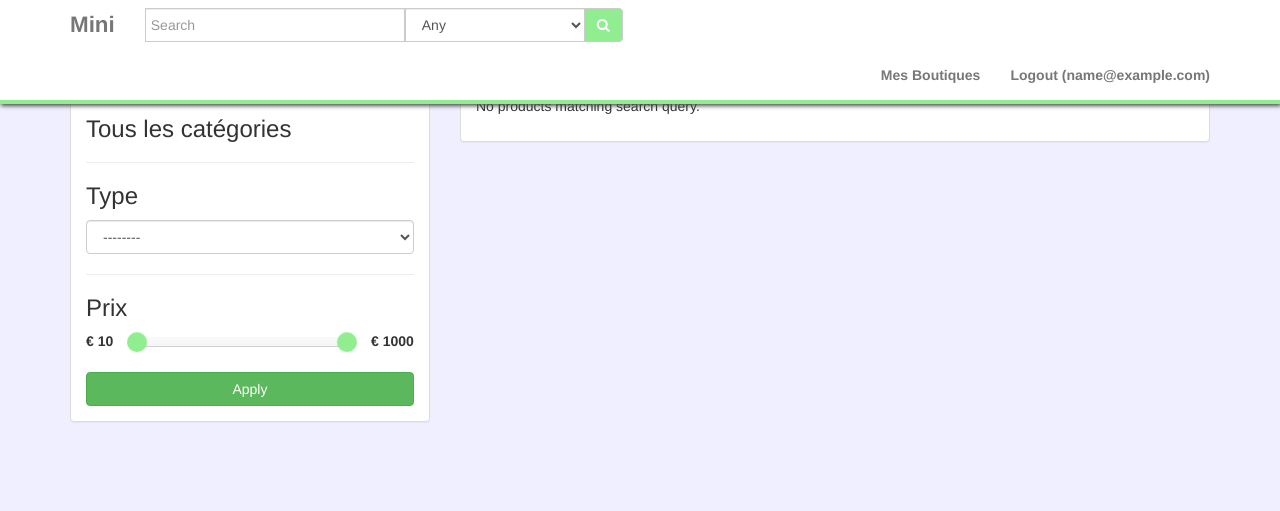
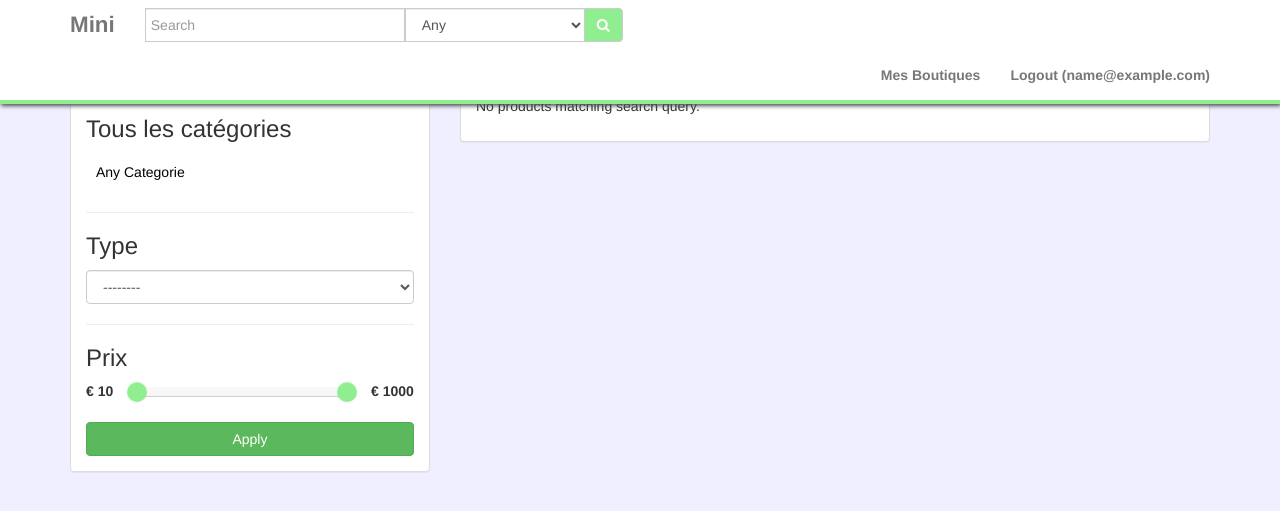
Before and after one commit to MohamedBouzidi/boutique, a Django app: page /boutique/search in a window 1280 px wide. Shown: the top 511 px of the page. Run offline with Django 3.2, Linux system fonts and the light colour scheme; the visitor is signed in with stand-in values (Sample User, id 1); data that the repository does not hold is empty; style sheets or scripts are compiled from the project's sources; some libraries are stand-ins or nearby versions.

Commit message:
Finished search

```diff
--- a/shop/static/shop/js/sidebar.js
+++ b/shop/static/shop/js/sidebar.js
@@ -41,14 +41,4 @@ $("document").ready(function () {
             }
         });
     });
-
-    $("#sidebar-submit").on('click', function (e) {
-        e.preventDefault();
-        var price_range = $("#price").val();
-        var type_id = $("#type").val();
-        var $form = $("#sidebar-form");
-        var url = $form.attr('action') + 't=' + type_id + '&p=' + price_range;
-        $form.attr('action', url);
-        $form.submit();
-    });
 });
--- a/shop/templates/partials/search.html
+++ b/shop/templates/partials/search.html
@@ -2,10 +2,17 @@
     <div class="panel-body">
         <h3>Tous les catégories</h3>
         {% for categorie in categories %}
-            <a href="{% url 'search' %}?{{ params }}c={{ categorie.id }}" name="categorie">{{ categorie.label }} ({{ categorie.product_set.count }})</a>
+        <a href="{% url 'search' %}?{{ params }}c={{ categorie.id }}" name="categorie">{{ categorie.label }} (
+        {% if categorie.count %}
+            {{ categorie.count }}
+        {% else %}
+            {{ categorie.product_set.count }}
+        {% endif %}
+        )</a>
         {% endfor %}
+        <a href="{% url 'search' %}?{{ params }}c=0" name="categorie">Any Categorie</a>
         <hr>
-        <form action="{% url 'search' %}?" method="get" id="sidebar-form">
+        <form action="{% url 'search' %}" method="get">
             <h3>Type</h3>
             <select id="type" class="form-control" name="t">
                 <option value="0">--------</option>
@@ -16,11 +23,21 @@
             <hr>
             <h3>Prix</h3>
             {% include 'partials/slider.html' with params=params %}
+
+            {% if query %}
             <input type="hidden" name="q" value="{{ query }}">
+            {% endif %}
+
+            {% if order %}
+            <input type="hidden" name="o" value="{{ order }}">
+            {% endif %}
+
+            {% if categorie %}
             <input type="hidden" name="c" value="{{ categorie }}">
-            <input type="hidden" name="o" value="{{ order }}">
+            {% endif %}
+
             <br><br>
-            <input type="submit" class="btn btn-block btn-success" id="sidebar-submit" value="Apply">
+            <input type="submit" class="btn btn-block btn-success" value="Apply">
         </form>
     </div>
 </div>
--- a/shop/templates/shop/boutique_list_base.html
+++ b/shop/templates/shop/boutique_list_base.html
@@ -13,6 +13,7 @@
                         <p>{{ user.email }}</p>
                         <span>{{ user.boutique_set.count }} boutiques(s)</span><br><br>
                         <div class="btn-group" role="group">
+                            {% if user.boutique_set.count %}{% endif %}
                             <a href="{% url 'new_boutique' %}" id="ajouter" class="btn btn-default">Ajouter</a>
                             <a href="{% url 'list_boutique' %}" id="lister" class="btn btn-default">Boutiques</a>
                         </div>
--- a/shop/views/search.py
+++ b/shop/views/search.py
@@ -16,6 +16,15 @@ def search_view(request):
             type_id = int(request.GET.get('t', 0))
         except ValueError:
             return HttpResponseRedirect(reverse_lazy('index'))
+
+        categorie_exists = Categorie.objects.filter(pk=categorie_id).exists()
+        type_exists = Type.objects.filter(pk=type_id).exists()
+
+        if not categorie_exists:
+            categorie_id = 0
+
+        if not type_exists:
+            type_id = 0
 
         search_query = request.GET.get('q', '')
         order_by = request.GET.get('o', 'a')
@@ -36,14 +45,23 @@ def search_view(request):
         else:
             boutiques = Boutique.objects.all()
 
-        products_list = Product.objects.filter(
-            Q(boutique__in=boutiques),
-            Q(active=True),
-            Q(price__range=[price_min, price_max])
-        )
+        params = ''
 
-        categorie = categorie_id or None
-        params = ''
+        if not not search_query:
+            products_list = Product.objects.filter(Q(name__icontains=search_query) | Q(description__icontains=search_query))
+            params = params + 'q=' + search_query + '&'
+        else:
+            products_list = Product.objects.filter(
+                Q(boutique__in=boutiques),
+                Q(active=True)
+            )
+
+        # Grab product ids
+        products_ids_dict = products_list.values('id')
+        products_ids = [product['id'] for product in products_ids_dict]
+
+        if price_min and price_max:
+            products_list = products_list.filter(price__range=[price_min, price_max])
 
         if type_id != 0:
             products_list = products_list.filter(type=Type.objects.get(pk=type_id))
@@ -53,13 +71,9 @@ def search_view(request):
             products_list = products_list.filter(categorie=Categorie.objects.get(pk=categorie_id))
             params = params + 'c=' + str(categorie_id) + '&'
 
-        if not not search_query:
-            products_list = products_list.filter(Q(name__icontains=search_query) | Q(description__icontains=search_query))
-            params = params + 'q=' + search_query + '&'
-
+        # Ordering results
         order_by_string = ''
 
-        # Ordering results
         if order_by == 'le':
             order_by_string = 'price'
         elif order_by == 'me':
@@ -84,12 +98,27 @@ def search_view(request):
         except EmptyPage:
             products = paginator.page(paginator.num_pages)
 
+
+        # Setting up categorie list
+        categorie_list = Categorie.objects.all()
+        categories = []
+
+        for categorie_obj in categorie_list:
+            count = categorie_obj.product_set.filter(pk__in=products_ids).count()
+            if count:
+                categories.append({
+                    'id': categorie_obj.id,
+                    'label': categorie_obj.label,
+                    'count': count
+                })
+
+        # Context data
         context = {
-            'c': categorie,
+            'c': categorie_id,
             'q': search_query,
             'o': order_by,
             'type': type_id,
-            'categories': Categorie.objects.all(),
+            'categories': categories,
             'types': Type.objects.all(),
             'params': params,
             'products': products
```
Also changed, not shown: shop/views/index.py (+8 -1 lines).
